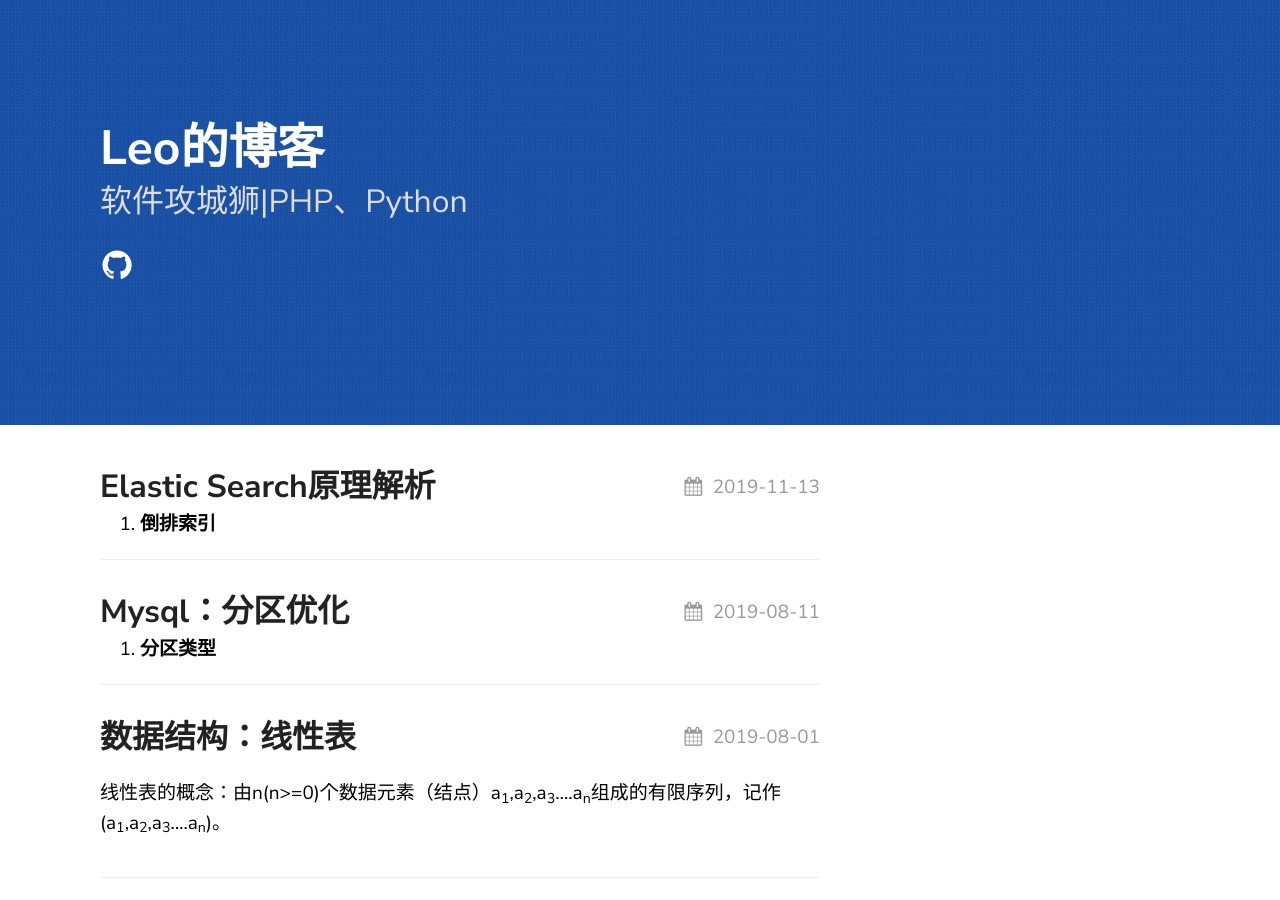
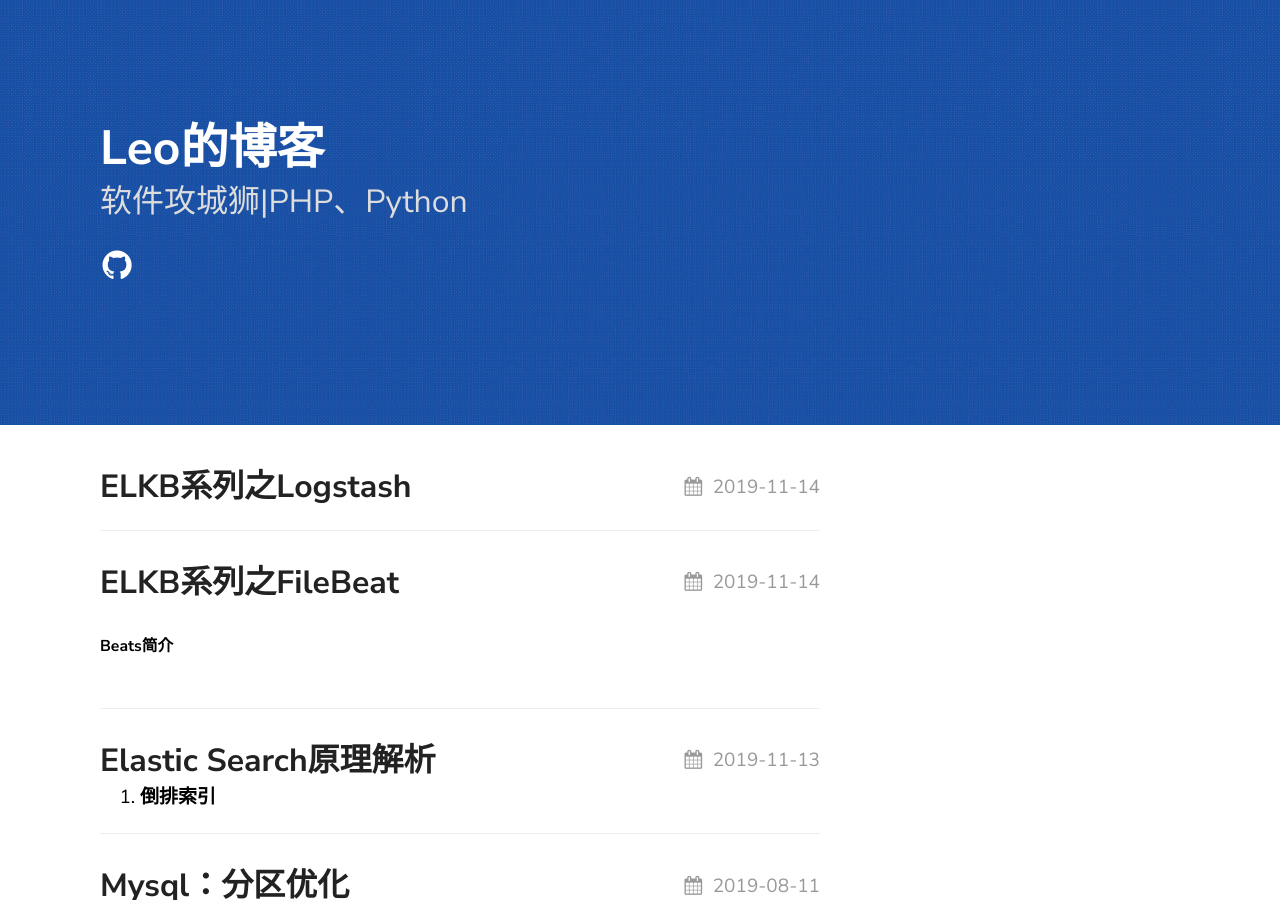
Before and after one commit to LeoLiu999/MyBlog, a Jekyll site: the page built from index.md, in a window 1280 px wide and 900 px high. Built offline with Jekyll 4.4.1, drawn with Linux system fonts in a browser that asks for light colours.

Commit message:
logstash

```diff
--- a/2019-11-13-ElasticSearch-Beats.md
+++ b/_posts/2019-11-13-ElasticSearch-Beats.md
@@ -1,7 +1,7 @@
 ---
 layout: post
 title:  ELKB系列之FileBeat
-date:   2019-11-13
+date:   2019-11-14
 categories: ElasticSearch Beats FileBeat
 permalink : ElasticSearch/FileBeat.html
 description: ELKB之FileBeat
--- /dev/null
+++ b/_posts/2019-11-14-ElasticSearch-Logstash.md
@@ -0,0 +1,8 @@
+---
+layout: post
+title:  ELKB系列之Logstash
+date:   2019-11-14
+categories: ElasticSearch Logstash
+permalink : ElasticSearch/Logstash.html
+description: ELKB之Logstash
+---
```
